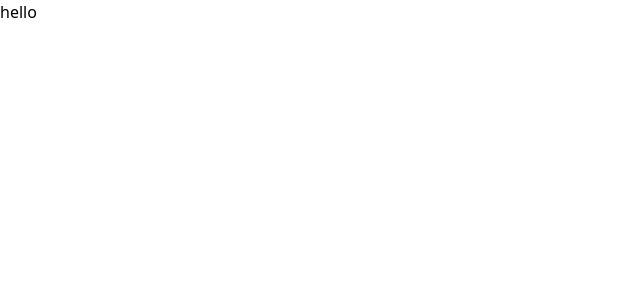
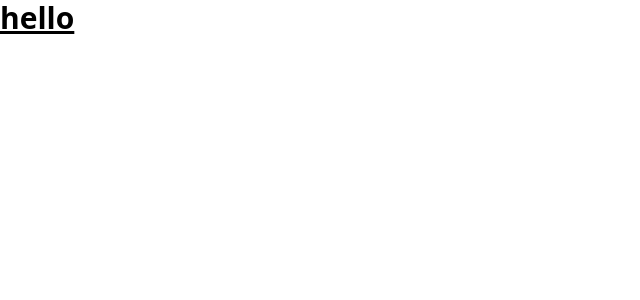
Before and after one commit to ibqn/vite-template, a React (Vite) app: page / in a window 1280 px wide. Shown: the top 300 px of the page, without its empty margins (0-640 px from the left). Built offline with nearby package versions, Linux system fonts and the light colour scheme.

Commit message:
add exemplary tailwind styles

```diff
--- a/src/app.tsx
+++ b/src/app.tsx
@@ -1,3 +1,3 @@
 export const App = () => {
-  return <div>hello</div>
+  return <div className="text-3xl font-bold underline">hello</div>
 }
```
